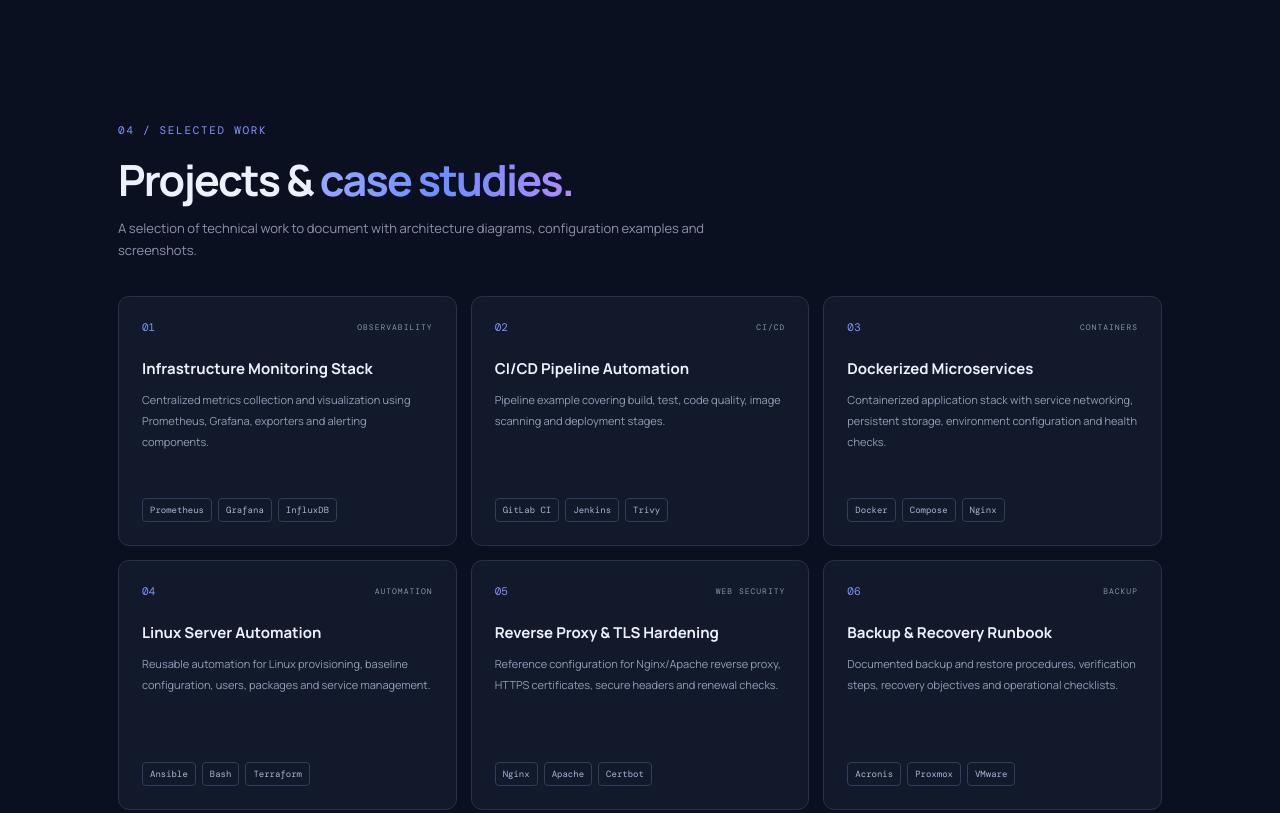
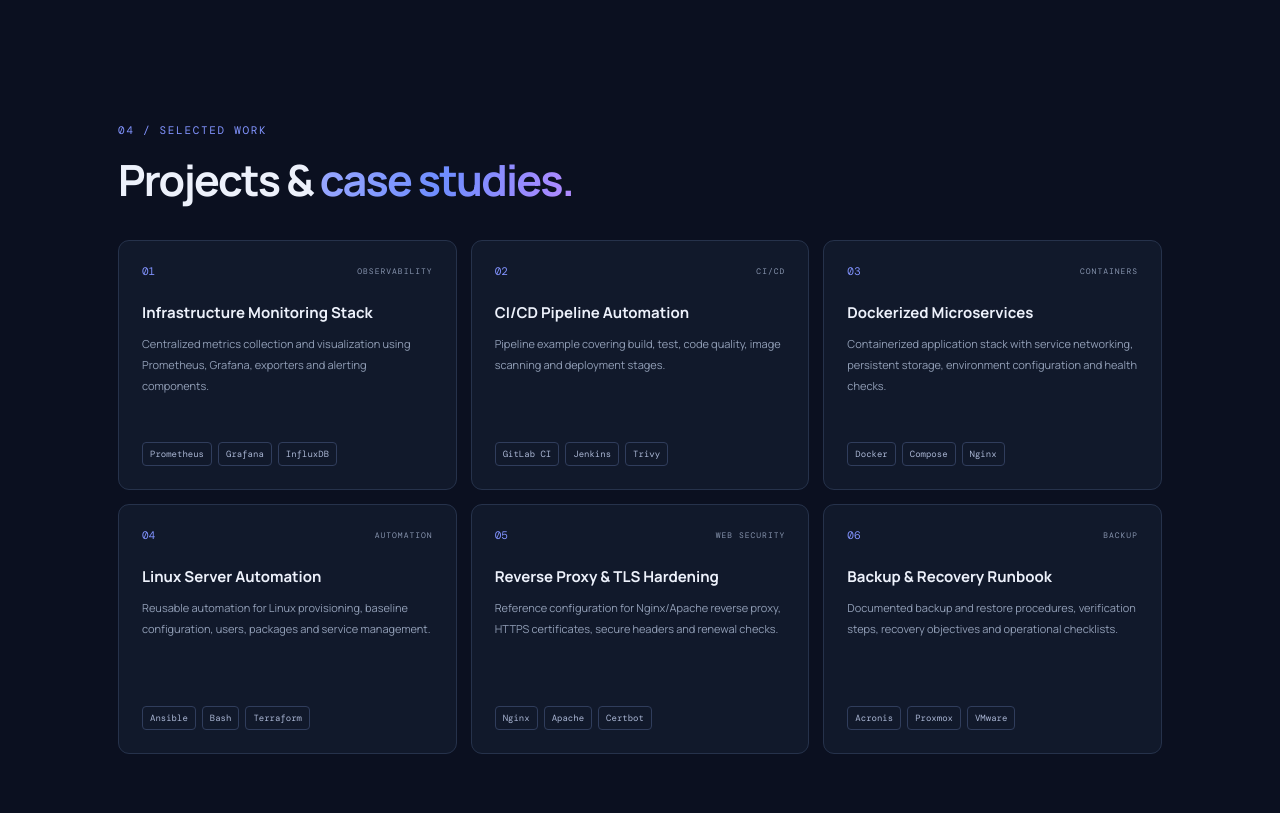
Before and after one commit to wejdenekh/wejdenekh.github.io, a plain HTML site: page index.html in a window 1280 px wide. Shown: the part 2635-3448 px from the top of the page. Drawn offline with nearby package versions, Linux system fonts and the light colour scheme.

Commit message:
Update index.html

```diff
--- a/index.html
+++ b/index.html
@@ -100,7 +100,7 @@
     </section>
 
     <section class="section content-section" id="projects">
-      <div class="section-heading"><p class="eyebrow">04 / SELECTED WORK</p><h2>Projects & <span class="gradient-text">case studies.</span></h2><p class="section-subtitle">A selection of technical work to document with architecture diagrams, configuration examples and screenshots.</p></div>
+      <div class="section-heading"><p class="eyebrow">04 / SELECTED WORK</p><h2>Projects & <span class="gradient-text">case studies.</span></h2></div>
       <div class="projects-grid">
         <article class="project-card"><div class="project-top"><span class="project-number">01</span><span class="project-type">OBSERVABILITY</span></div><h3>Infrastructure Monitoring Stack</h3><p>Centralized metrics collection and visualization using Prometheus, Grafana, exporters and alerting components.</p><div class="chips"><span>Prometheus</span><span>Grafana</span><span>InfluxDB</span></div></article>
         <article class="project-card"><div class="project-top"><span class="project-number">02</span><span class="project-type">CI/CD</span></div><h3>CI/CD Pipeline Automation</h3><p>Pipeline example covering build, test, code quality, image scanning and deployment stages.</p><div class="chips"><span>GitLab CI</span><span>Jenkins</span><span>Trivy</span></div></article>
```
